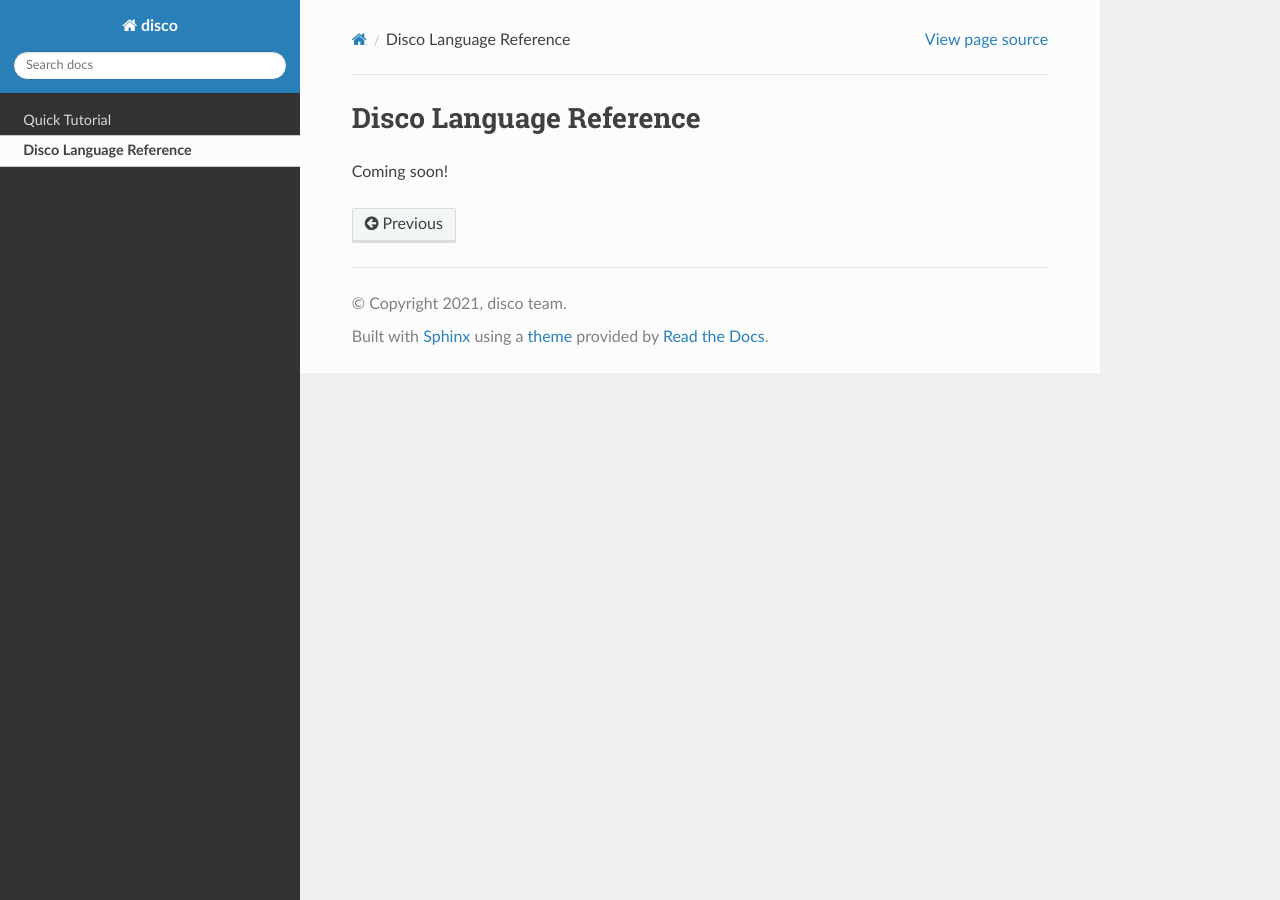
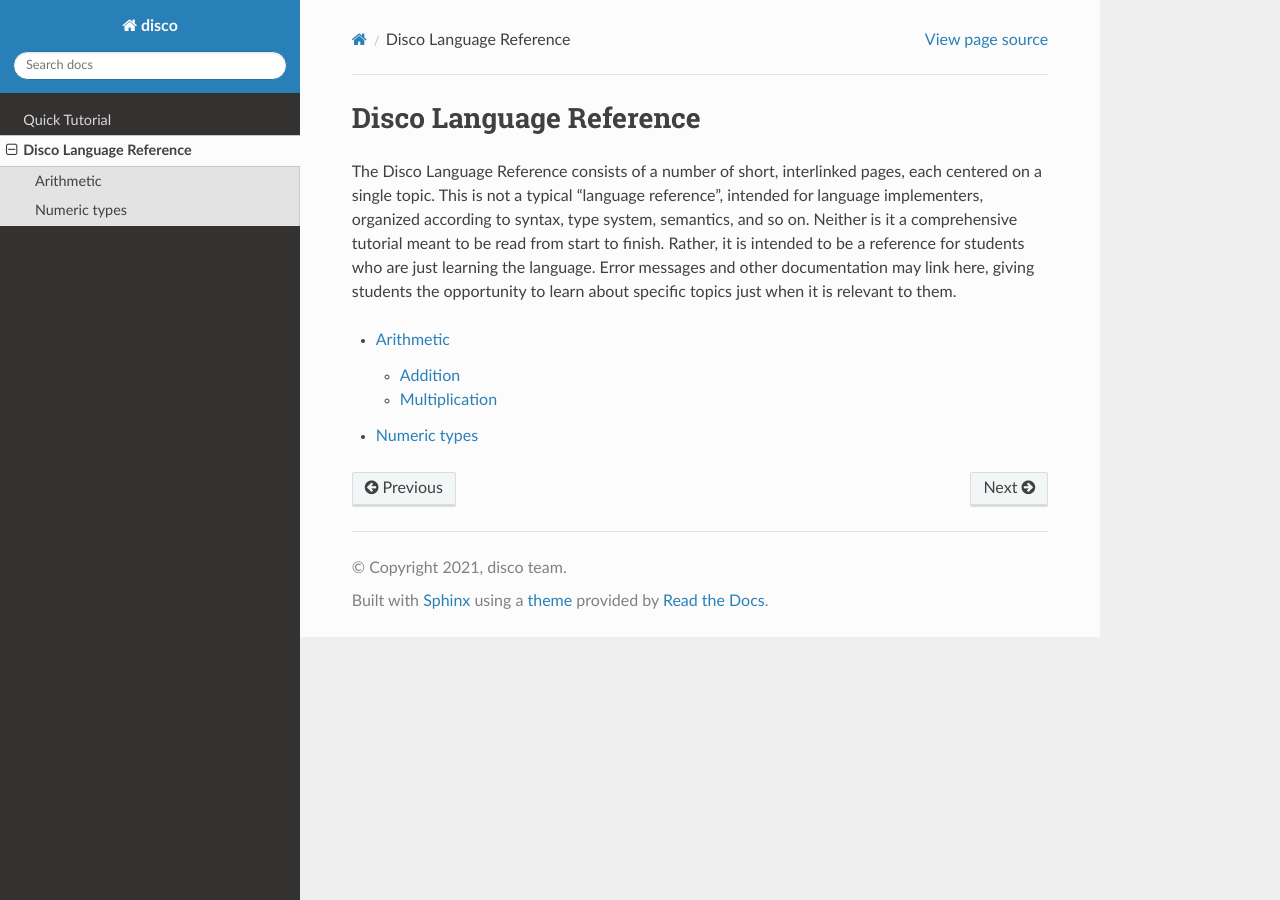
Before and after one commit to disco-lang/disco, a Sphinx documentation site: the page built from docs/reference/index.rst, in a window 1280 px wide. Built offline with Sphinx 7.4.7 and the Read the Docs theme 2.0.0, drawn with Linux system fonts in a browser that asks for light colours.

Commit message:
start working on disco language reference

```diff
--- a/docs/reference/index.rst
+++ b/docs/reference/index.rst
@@ -2,4 +2,61 @@
 Disco Language Reference
 ========================
 
-Coming soon!
+The Disco Language Reference consists of a number of short,
+interlinked pages, each centered on a single topic.  This is not a
+typical "language reference", intended for language implementers,
+organized according to syntax, type system, semantics, and so on.
+Neither is it a comprehensive tutorial meant to be read from start to
+finish.  Rather, it is intended to be a reference for students who are
+just learning the language.  Error messages and other documentation
+may link here, giving students the opportunity to learn about specific
+topics just when it is relevant to them.
+
+.. toctree::
+
+   arithmetic
+   numeric
+
+
+..
+   - functions
+   - case expressions
+   - pattern matching
+   - anonymous functions (lambdas)
+   - number theory
+       - divides
+   - combinatorics
+       - choose
+   - boolean logic
+       - and
+       - or
+       - not
+       - implies
+   - types
+       - base types
+           - numeric types
+           - boolean
+           - unit
+           - char
+       - sum type
+       - product type
+       - containers
+           - lists
+           - bags
+           - sets
+       - graphs
+       - maps
+       - type definitions
+       - recursive types
+       - polymorphism
+   - properties
+   - repl commands
+       - defn
+       - doc
+       - help
+       - load
+       - names
+       - reload
+       - test
+   - errors
+       - etc.
--- /dev/null
+++ b/docs/reference/multiplication.rst
@@ -0,0 +1,2 @@
+Multiplication
+==============
--- /dev/null
+++ b/docs/reference/numeric.rst
@@ -0,0 +1,2 @@
+Numeric types
+=============
```
Also changed, not shown: docs/reference/addition.rst (added, +24 -0 lines), docs/reference/arithmetic.rst (added, +14 -0 lines).
